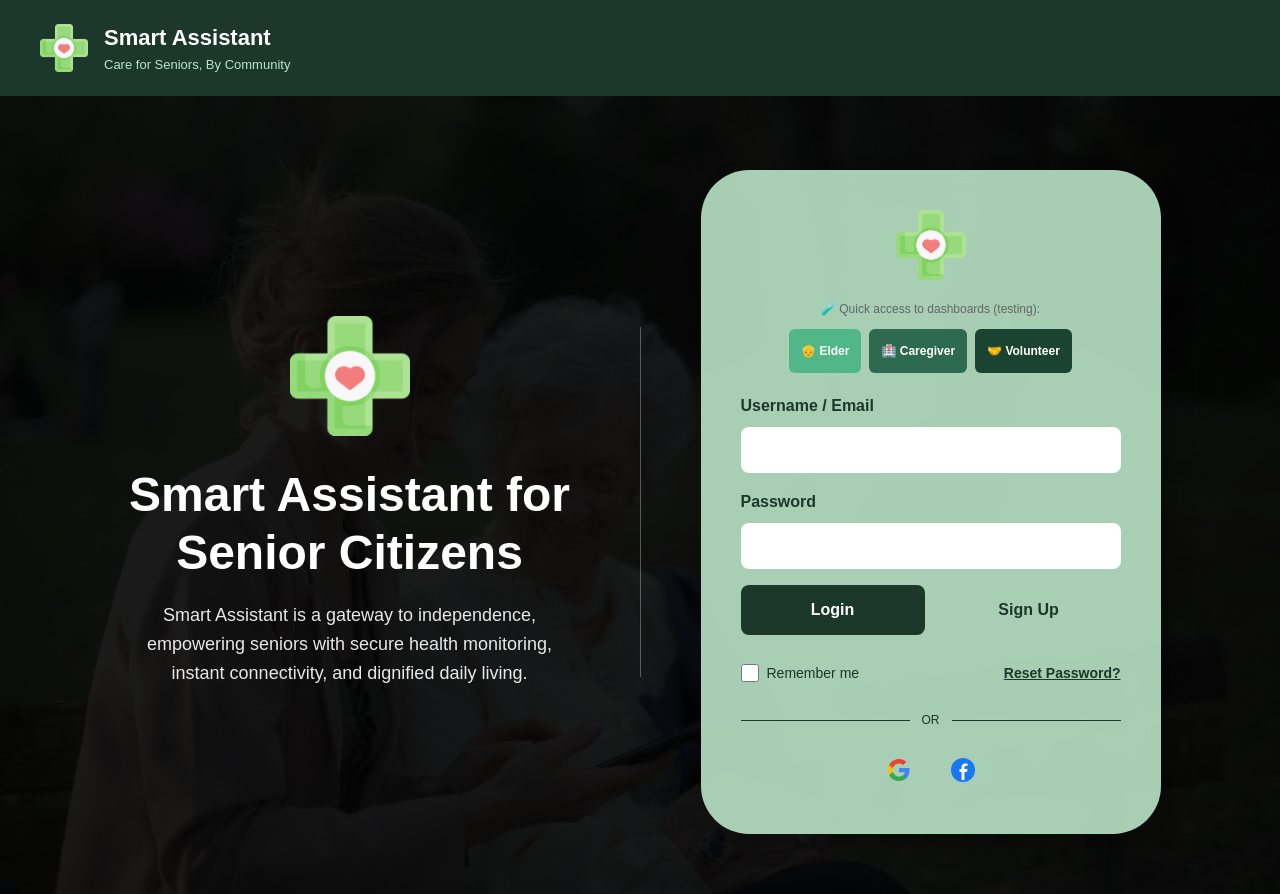
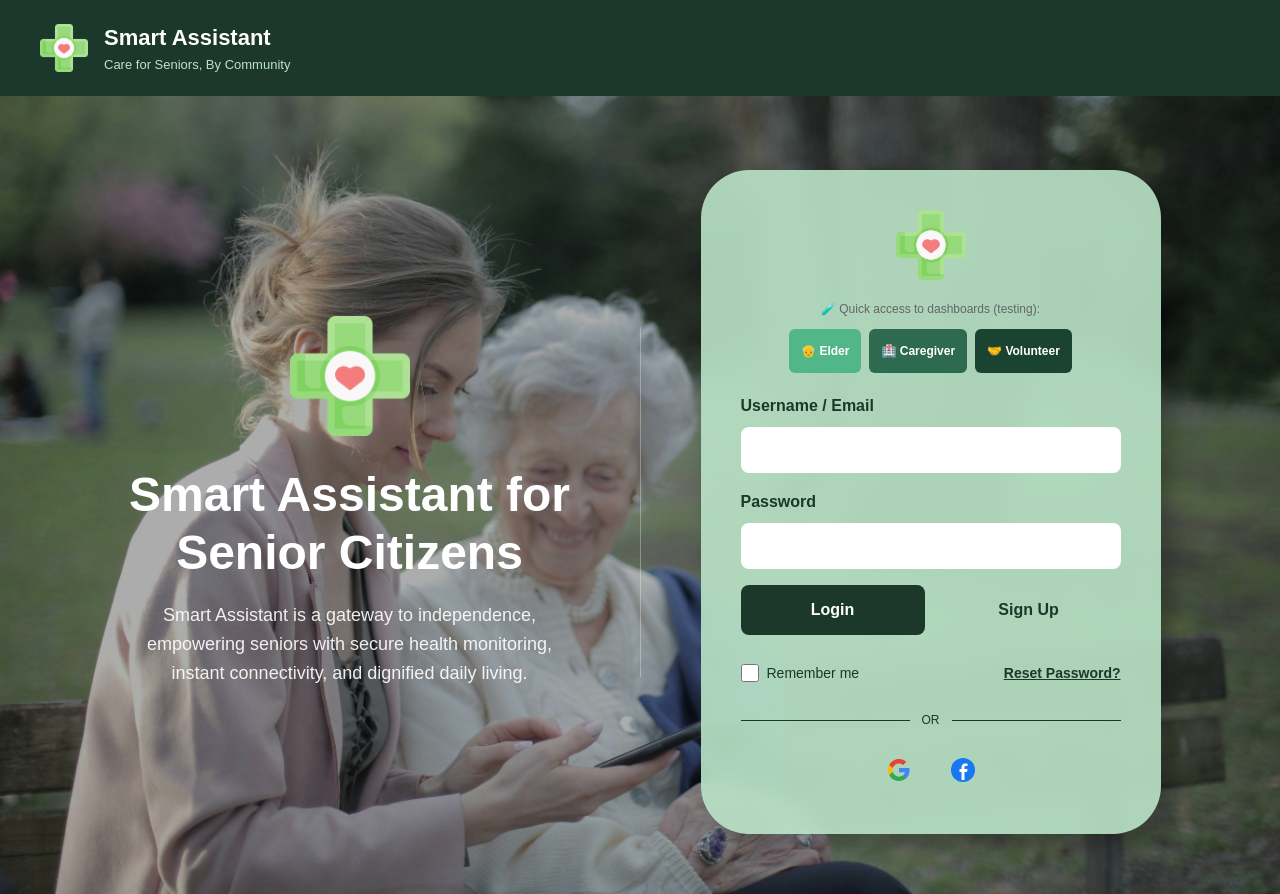
Before and after one commit to naveediqbal4765/smart-assistant-senior-citizens, a React (Create React App) app in the folder frontend/: page /login in a window 1280 px wide. Built offline with nearby package versions, Linux system fonts and the light colour scheme; no server answers.

Commit message:
Refinement: Make login background brighter

```diff
--- a/frontend/src/pages/auth/LoginPage.js
+++ b/frontend/src/pages/auth/LoginPage.js
@@ -143,8 +143,8 @@ const LoginPage = () => {
         display: "flex",
         flexDirection: "column",
         backgroundImage: `url(${Background})`,
-        backgroundColor: '#1a1a1a',
-        backgroundBlendMode: 'multiply',
+        backgroundColor: 'rgba(26, 26, 26, 0.4)',
+        backgroundBlendMode: 'overlay',
         backgroundSize: 'cover',
         backgroundPosition: 'center',
         backgroundAttachment: 'fixed'
```
